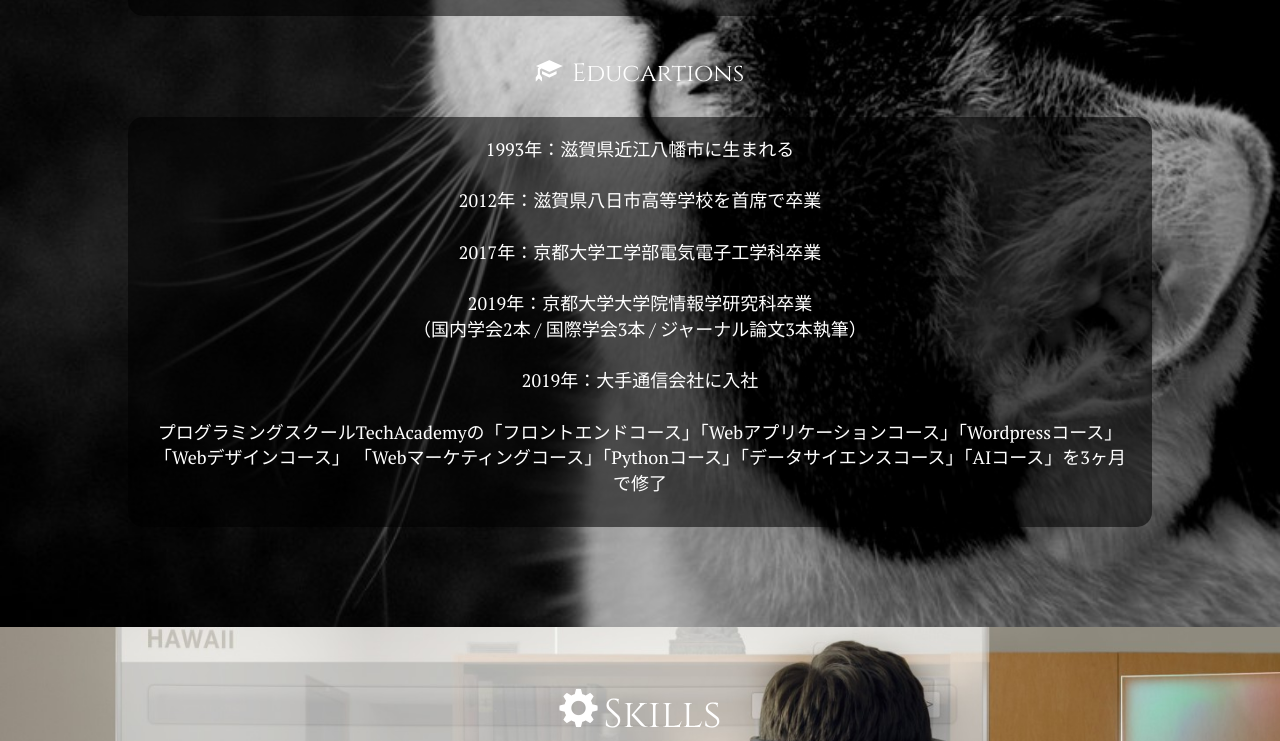
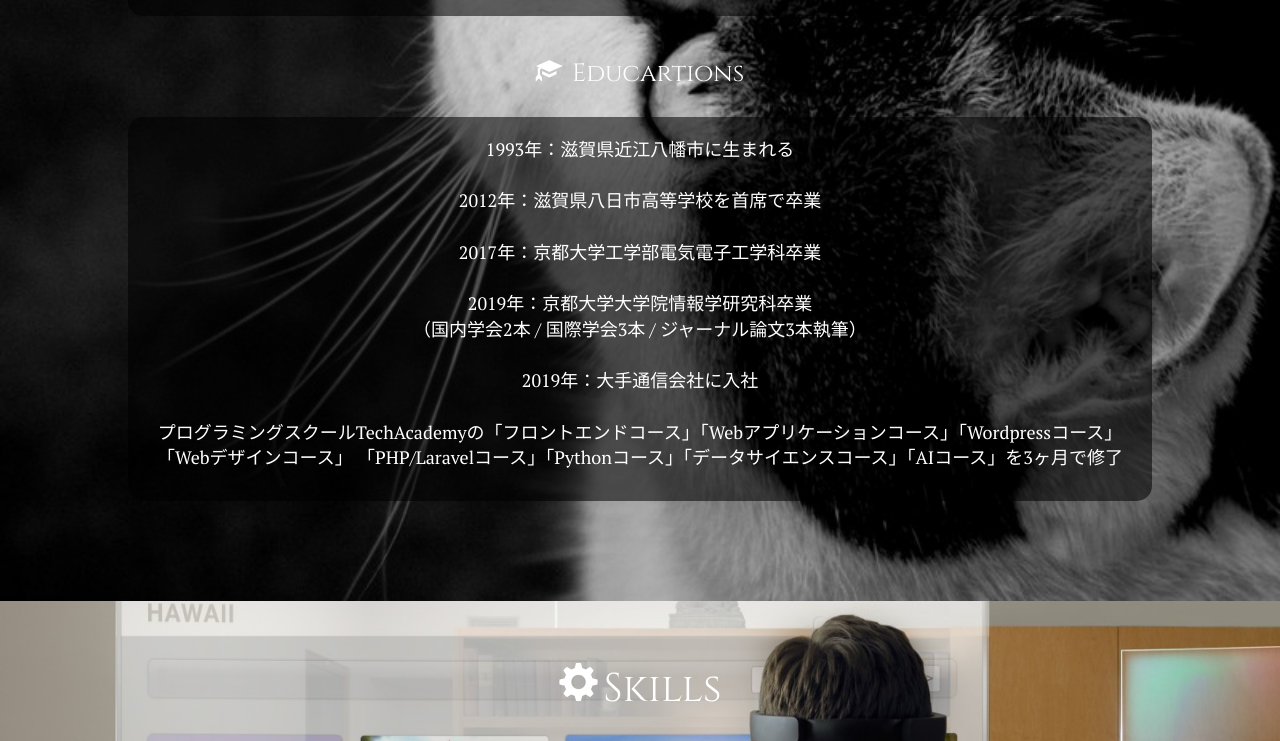
Before and after one commit to ryor-dev/profile_portfolio, a plain HTML site: page index.html in a window 1280 px wide. Shown: the part 1560-2301 px from the top of the page. Drawn offline with nearby package versions, Linux system fonts and the light colour scheme.

Commit message:
revision5

```diff
--- a/index.html
+++ b/index.html
@@ -81,7 +81,7 @@
       2019年：京都大学大学院情報学研究科卒業<br>（国内学会2本 / 国際学会3本 / ジャーナル論文3本執筆）<br><br>
       2019年：大手通信会社に入社<br><br>
       プログラミングスクールTechAcademyの「フロントエンドコース」「Webアプリケーションコース」「Wordpressコース」「Webデザインコース」
-      「Webマーケティングコース」「Pythonコース」「データサイエンスコース」「AIコース」を3ヶ月で修了
+      「PHP/Laravelコース」「Pythonコース」「データサイエンスコース」「AIコース」を3ヶ月で修了
     </p>
   </div>
 
```
